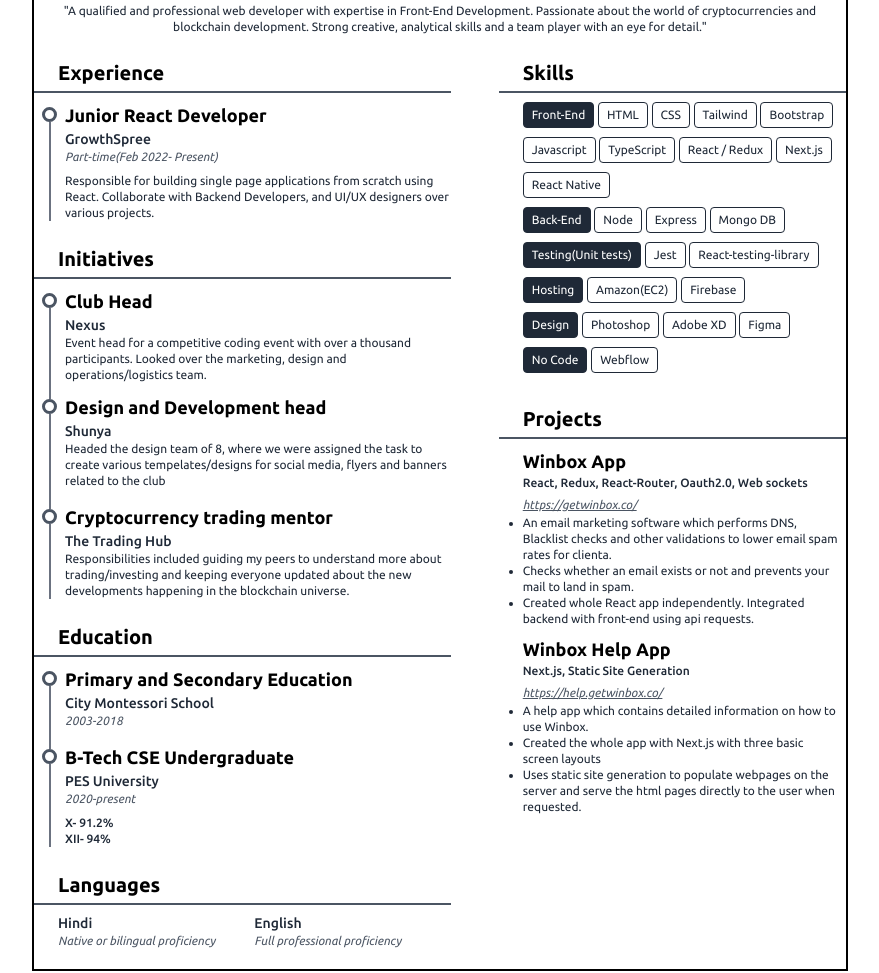
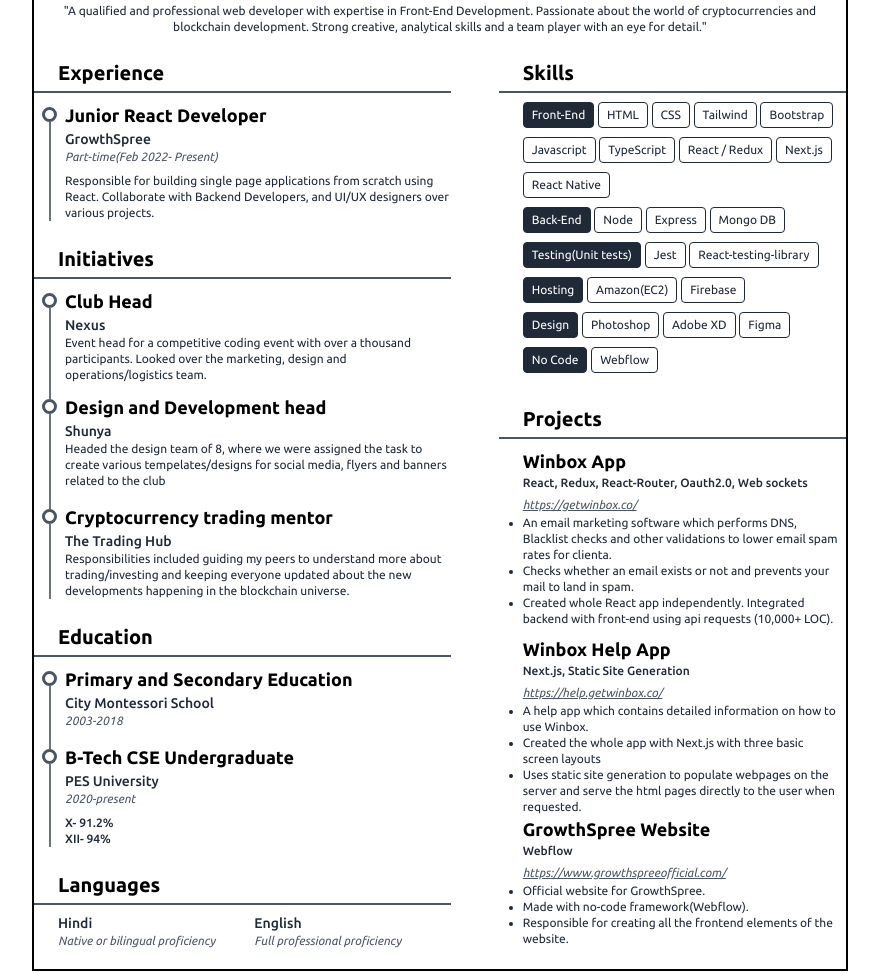
Before and after one commit to Mr-Nayra/Resume, a website built with Vite: page index.html in a window 1280 px wide. Shown: the part 181-1154 px from the top of the page, without its empty margins (200-1079 px from the left). Built offline with nearby package versions, Linux system fonts and the light colour scheme.

Commit message:
Added a project in the resume

```diff
--- a/index.html
+++ b/index.html
@@ -331,7 +331,7 @@
                 </li>
                 <li class="text-xs text-gray-800">
                   Created whole React app independently. Integrated backend with
-                  front-end using api requests.
+                  front-end using api requests (10,000+ LOC).
                 </li>
               </ul>
             </div>
@@ -359,6 +359,28 @@
                 </li>
               </ul>
             </div>
+            <div class="ml-6 mr-2">
+              <h3 class="heading2">GrowthSpree Website</h3>
+              <p class="subheading text-xs">Webflow</p>
+              <a
+                class="subsubheading underline"
+                target="_blank"
+                href="https://www.growthspreeofficial.com/"
+                >https://www.growthspreeofficial.com/</a
+              >
+              <ul class="list-disc">
+                <li class="text-xs text-gray-800">
+                  Official website for GrowthSpree.
+                </li>
+                <li class="text-xs text-gray-800">
+                  Made with no-code framework(Webflow).
+                </li>
+                <li class="text-xs text-gray-800">
+                  Responsible for creating all the frontend elements of the
+                  website.
+                </li>
+              </ul>
+            </div>
           </div>
         </section>
       </main>
```
